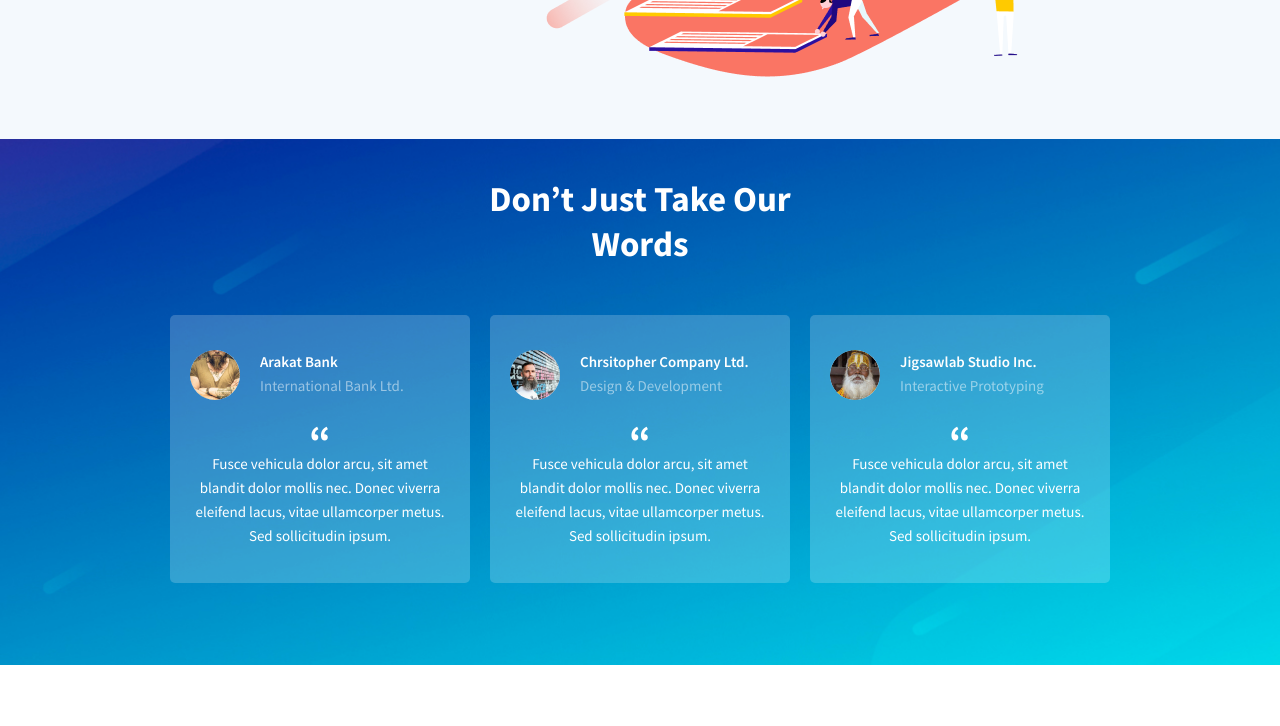
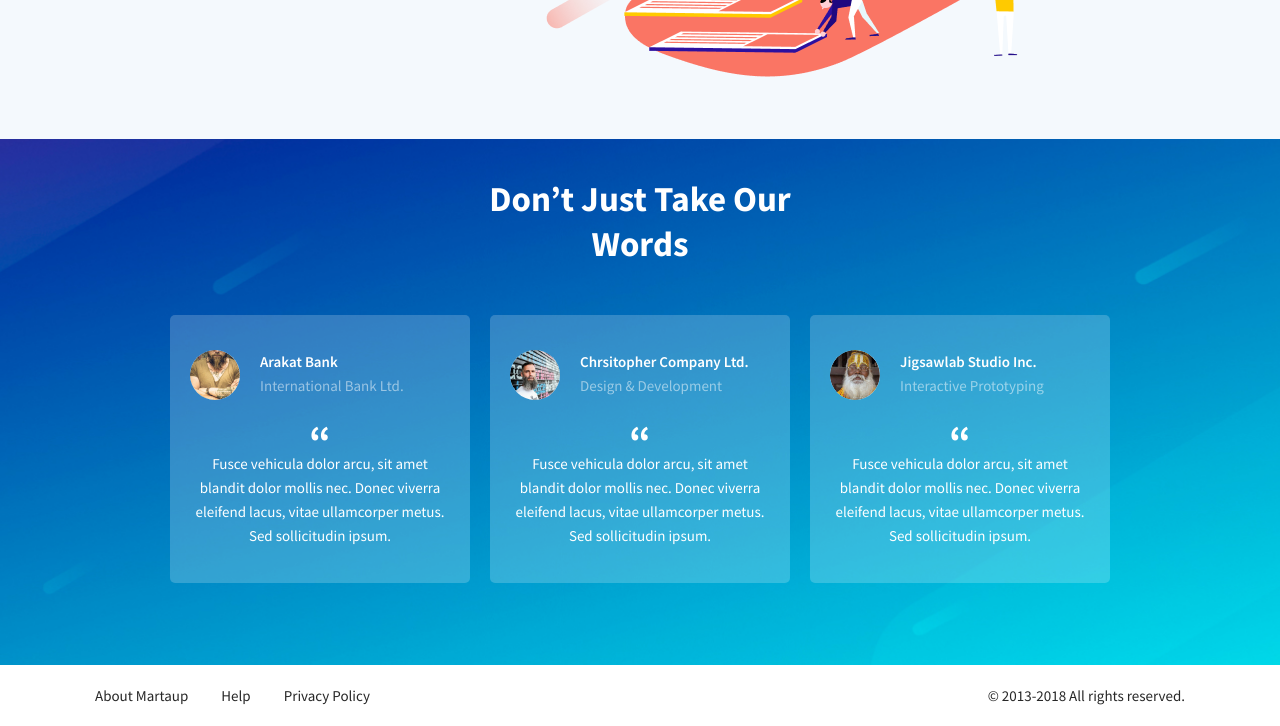
Before and after one commit to VelenaFlower/MartaUp, a plain HTML site: page index.html in a window 1280 px wide. Shown: the part 3054-3780 px from the top of the page. Before the commit the page ends 3719 px from the top, so only its background shows below. Drawn offline with nearby package versions, Linux system fonts and the light colour scheme.

Commit message:
feat: add footer

```diff
--- a/css/style.css
+++ b/css/style.css
@@ -246,3 +246,14 @@ a {
     font-size: 40px;
     line-height: 55px;
 }
+/*footer*/
+.footer__inner {
+    display: flex;
+    justify-content: space-between;
+    align-items: center;
+    height: 61px;
+    padding: 0 40px;
+}
+.footer__link a + a {
+    margin-left: 30px;
+}
--- a/index.html
+++ b/index.html
@@ -264,6 +264,20 @@
       </div>
     </div>
   </section>
+  <footer class="footer">
+    <div class="container">
+      <div class="footer__inner">
+        <div class="footer__link">
+          <a href="#">About Martaup</a>
+          <a href="#">Help</a>
+          <a href="#">Privacy Policy</a>
+        </div>
+        <div class="footer__copy">
+          © 2013-2018 All rights reserved.
+        </div>
+      </div>
+    </div>
+  </footer>
 
   <script src="https://ajax.googleapis.com/ajax/libs/jquery/3.4.1/jquery.min.js"></script>
   <script src="js/slick.min.js"></script>
```
